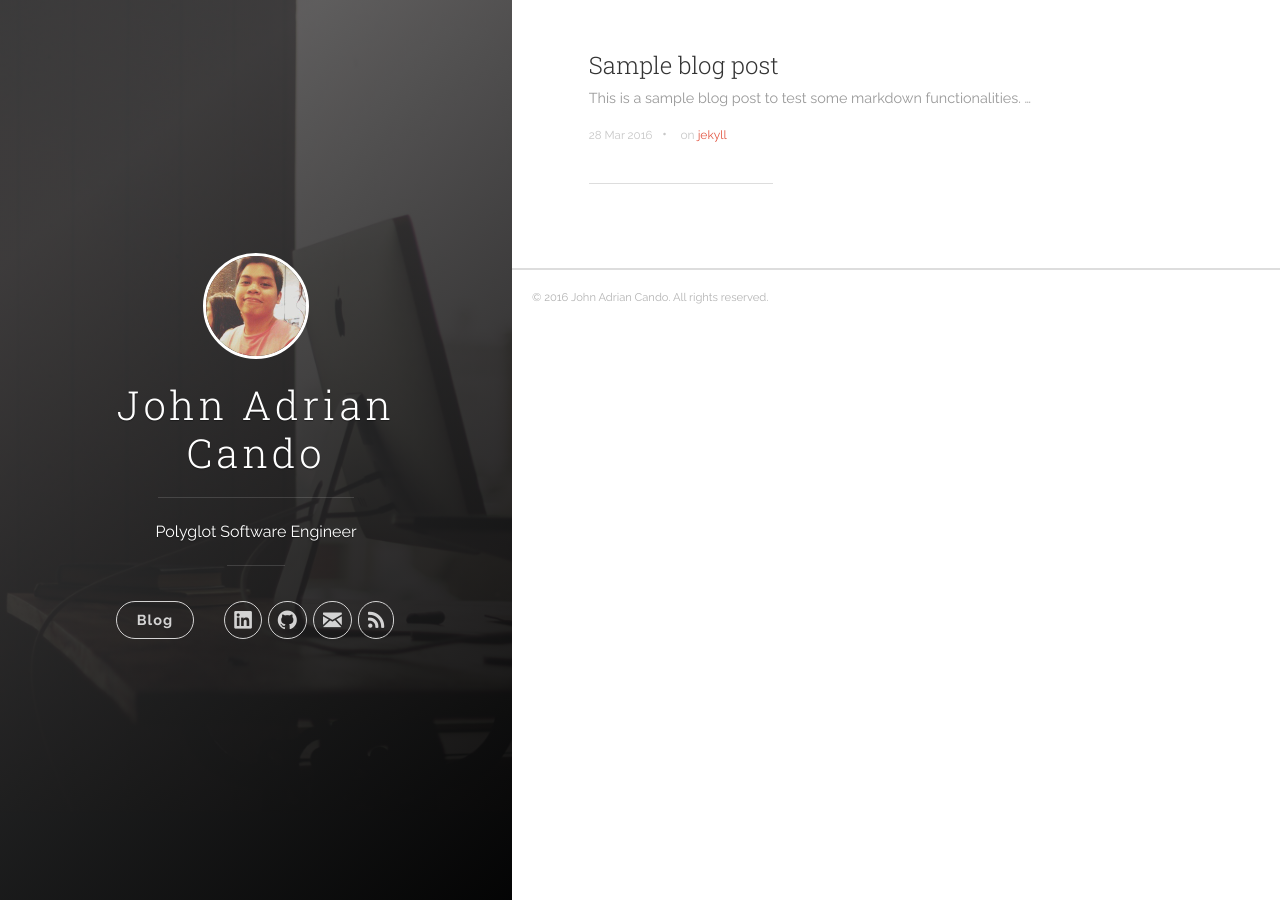
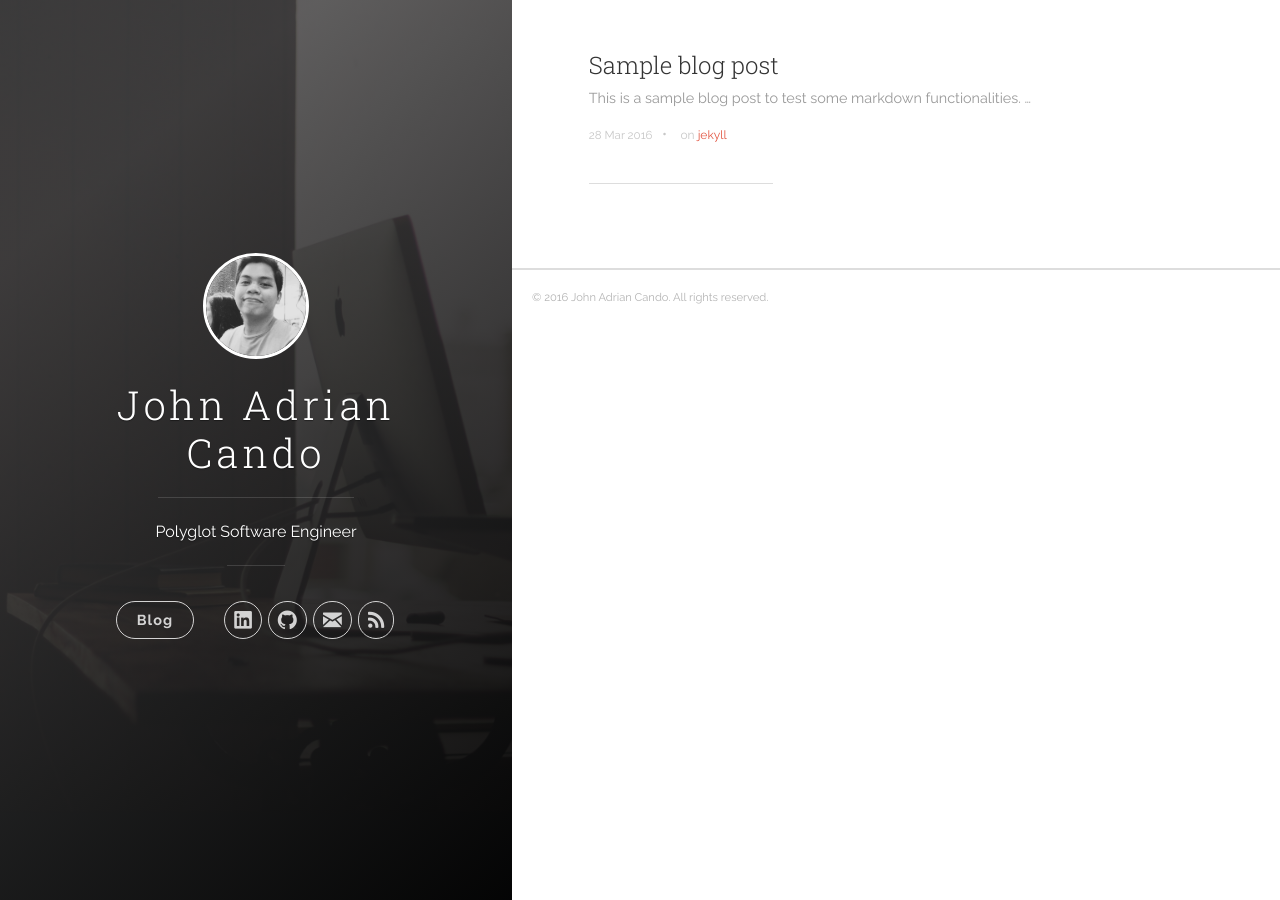
Before and after one commit to godhand1607/godhand1607.github.io, a Jekyll site: the page built from index.html, in a window 1280 px wide. Built offline with Jekyll 4.4.1, drawn with Linux system fonts in a browser that asks for light colours; nearby versions of some CDN libraries; the list of posts is cut into pages by our own code.

Commit message:
Update image

```diff
--- a/_includes/header.html
+++ b/_includes/header.html
@@ -9,7 +9,7 @@
     <div class="panel-main__inner panel-inverted">
     <div class="panel-main__content">
         <a href="{{ site.baseurl }}" title="link to home of {{ site.title }}">
-          <img src="{{ "images/profile2.jpg" | prepend: site.baseurl }}" class="user-image" alt="My Profile Photo">
+          <img src="{{ "images/profile3.jpg" | prepend: site.baseurl }}" class="user-image" alt="My Profile Photo">
           <h1 class="panel-cover__title panel-title">{{ site.title }}</h1>
         </a>
         <hr class="panel-cover__divider">
```
Also changed, not shown: images/profile3.jpg (added).
